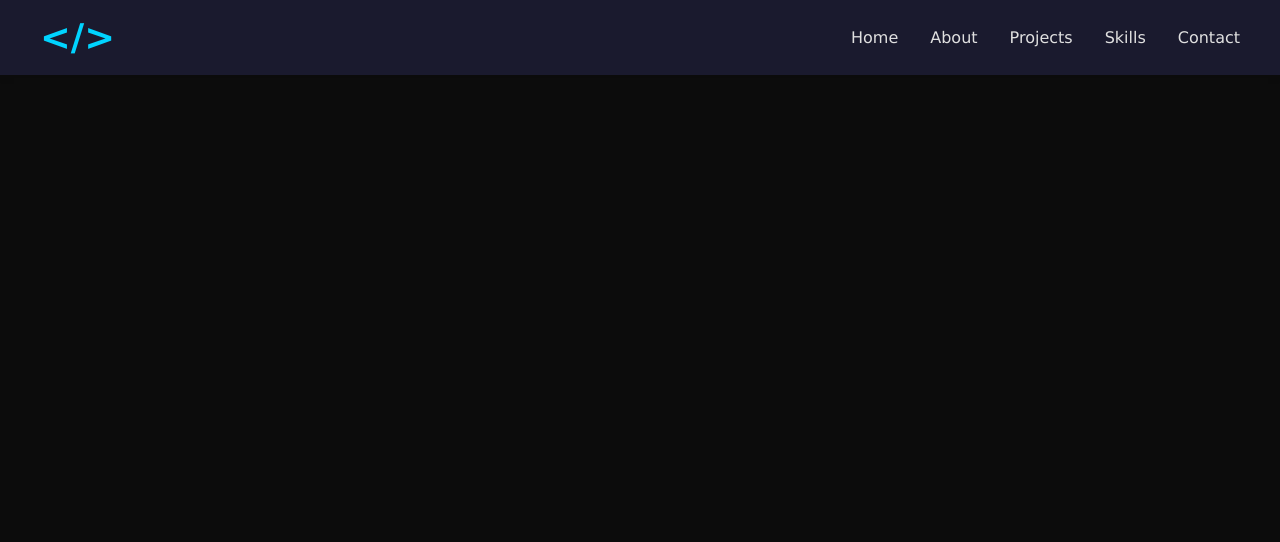
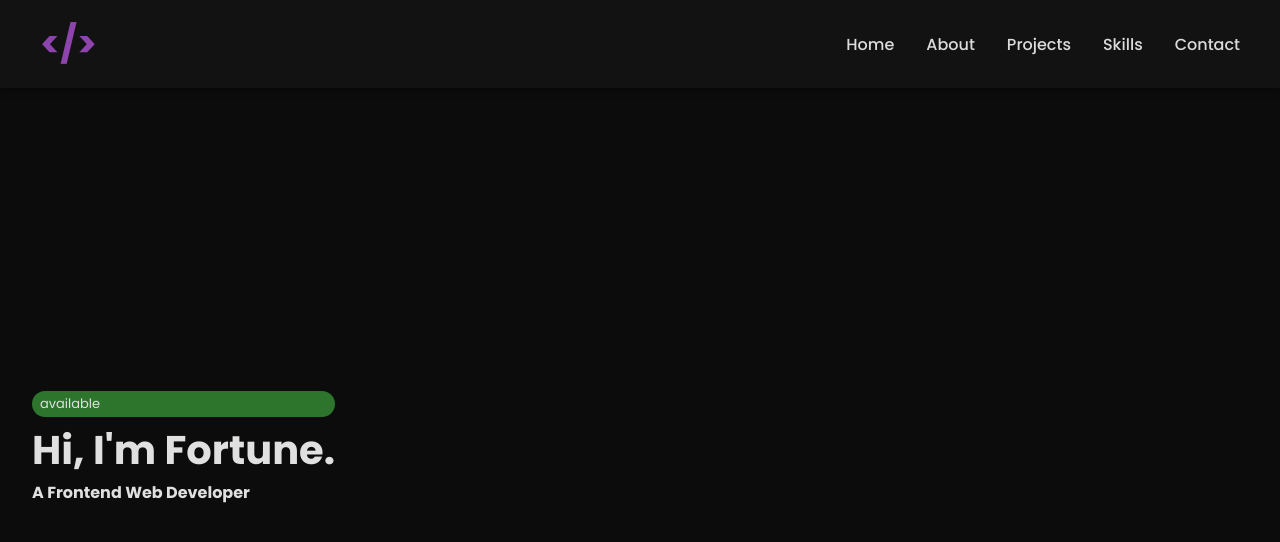
Before and after one commit to FortuneNnah/Portfolio, a React (Vite) app: page / in a window 1280 px wide. Shown: the top 542 px of the page. Built offline with nearby package versions, Linux system fonts and the light colour scheme.

Commit message:
designing hero-section

```diff
--- a/src/App.css
+++ b/src/App.css
@@ -7,17 +7,25 @@
 }
 
 body{
-  font-family: verdana;
+  font-family: 'Poppins', sans-serif;
   background-color: #0c0c0c;
+  color: #e0e0e0;
 }
 
 .header {
-  background-color: #1a1a2e;
+  background-color: #121212; /* near-black dark theme base */
   padding: 1rem 0;
-  box-shadow: 0 2px 8px rgba(0, 0, 0, 0.1);
+  box-shadow: 0 2px 8px rgba(0, 0, 0, 0.5);
   position: sticky;
   top: 0;
   z-index: 100;
+}
+
+/* dark theme accent palette */
+:root {
+  --accent: #8e44ad;        /* deep violet */
+  --accent-hover: #9b59b6;  /* lighter violet */
+  --link-text: #dcdcdc;     /* soft light gray */
 }
 
 .navbar {
@@ -31,7 +39,7 @@ body{
 .navbar .logo {
   font-size: 2.3rem;
   font-weight: bold;
-  color: #00d4ff;
+  color: var(--accent);
   padding: 0;
   margin: 0;
   height: auto;
@@ -40,7 +48,7 @@ body{
 }
 
 .navbar .logo:hover {
-  color: #00f7ff;
+  color: var(--accent-hover);
   filter: none;
 }
 
@@ -53,7 +61,7 @@ body{
 }
 
 .nav-links li a {
-  color: #e0e0e0;
+  color: var(--link-text);
   text-decoration: none;
   font-weight: 500;
   transition: color 0.3s ease;
@@ -61,7 +69,7 @@ body{
 }
 
 .nav-links li a:hover {
-  color: #00d4ff;
+  color: var(--accent);
 }
 
 .nav-links li a::after {
@@ -71,10 +79,33 @@ body{
   left: 0;
   width: 0;
   height: 2px;
-  background-color: #00d4ff;
+  background-color: var(--accent);
   transition: width 0.3s ease;
 }
 
 .nav-links li a:hover::after {
   width: 100%;
 }
+
+.hero-section {
+  display: flex;
+  flex-direction: column;
+  justify-content: center;
+  align-items: flex-start;
+  padding: 0 2rem;
+  height: 90vh;
+}
+
+.hero-section .avail{
+  display: flex;
+  align-items: flex-start;
+  font-size: 13px;
+  background-color: rgb(45, 117, 45);
+  padding: 3px 8px;
+  border-radius: 20px;
+  margin-bottom: 3px;
+}
+
+.hero-section h1{
+  font-size: 2.5rem;
+}
--- a/src/App.jsx
+++ b/src/App.jsx
@@ -1,9 +1,9 @@
 import './App.css'
-import HeroSection from './Components/HeroSection'
+import Main from './Components/Main'
 
 function App(){
   return(
-    <HeroSection />
+    <Main />
   )
 }
 
--- a/src/Components/HeroSection.jsx
+++ /dev/null
@@ -1,26 +0,0 @@
-import React from 'react'
-
-const Header = () => {
-    return(
-        <header className="header">
-            <nav className="navbar">
-                <div className="logo">&lt;/&gt;</div>
-                <ul className="nav-links">
-                    <li><a href="#home">Home</a></li>
-                    <li><a href="#about">About</a></li>
-                    <li><a href="#projects">Projects</a></li>
-                    <li><a href="#skills">Skills</a></li>
-                    <li><a href="#contact">Contact</a></li>
-                </ul>
-            </nav>
-        </header>
-    )
-}
-
-const HeroSection = () => {
-  return (
-    <Header />
-  )
-}
-
-export default HeroSection
--- /dev/null
+++ b/src/Components/Main.jsx
@@ -0,0 +1,51 @@
+import React from "react";
+
+const Header = () => {
+  return (
+    <header className="header">
+      <nav className="navbar">
+        <div className="logo">&lt;/&gt;</div>
+        <ul className="nav-links">
+          <li>
+            <a href="#home">Home</a>
+          </li>
+          <li>
+            <a href="#about">About</a>
+          </li>
+          <li>
+            <a href="#projects">Projects</a>
+          </li>
+          <li>
+            <a href="#skills">Skills</a>
+          </li>
+          <li>
+            <a href="#contact">Contact</a>
+          </li>
+        </ul>
+      </nav>
+    </header>
+  );
+};
+
+const HeroSection = () => {
+  return (
+    <section className="hero-section">
+      <div className="hero-content">
+        <p className="avail">available</p>
+        <h1>Hi, I'm Fortune.</h1>
+        <p><b>A Frontend Web Developer</b></p>
+      </div>
+    </section>
+  );
+};
+
+const Main = () => {
+  return (
+    <>
+      <Header />
+      <HeroSection />
+    </>
+  );
+};
+
+export default Main;
```
